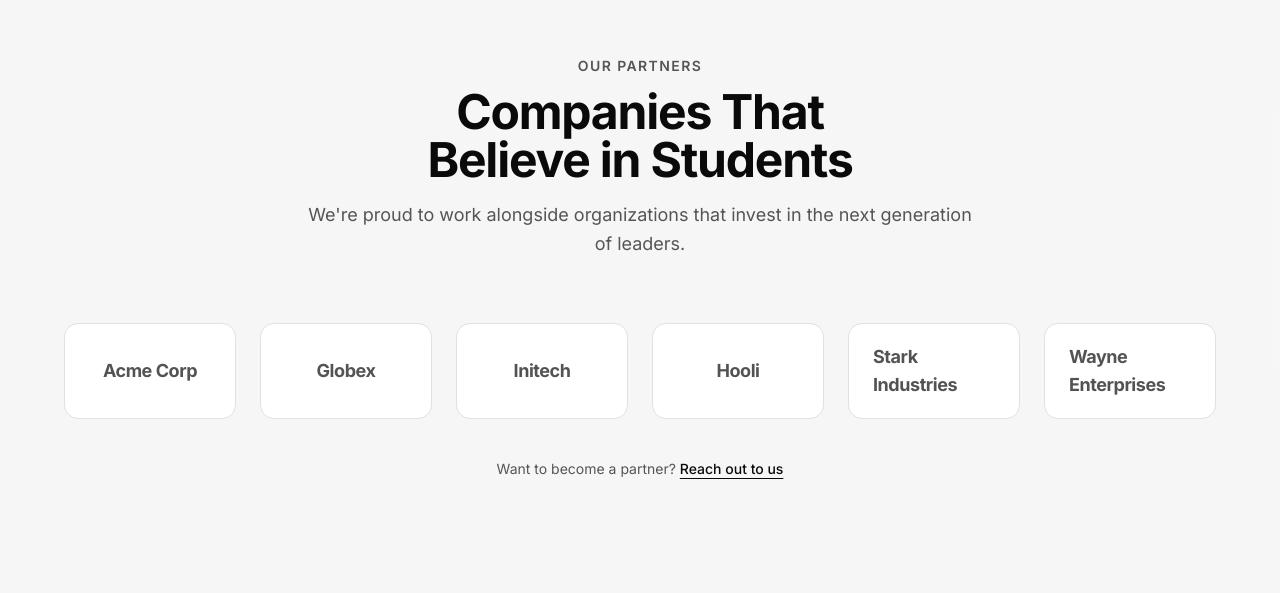
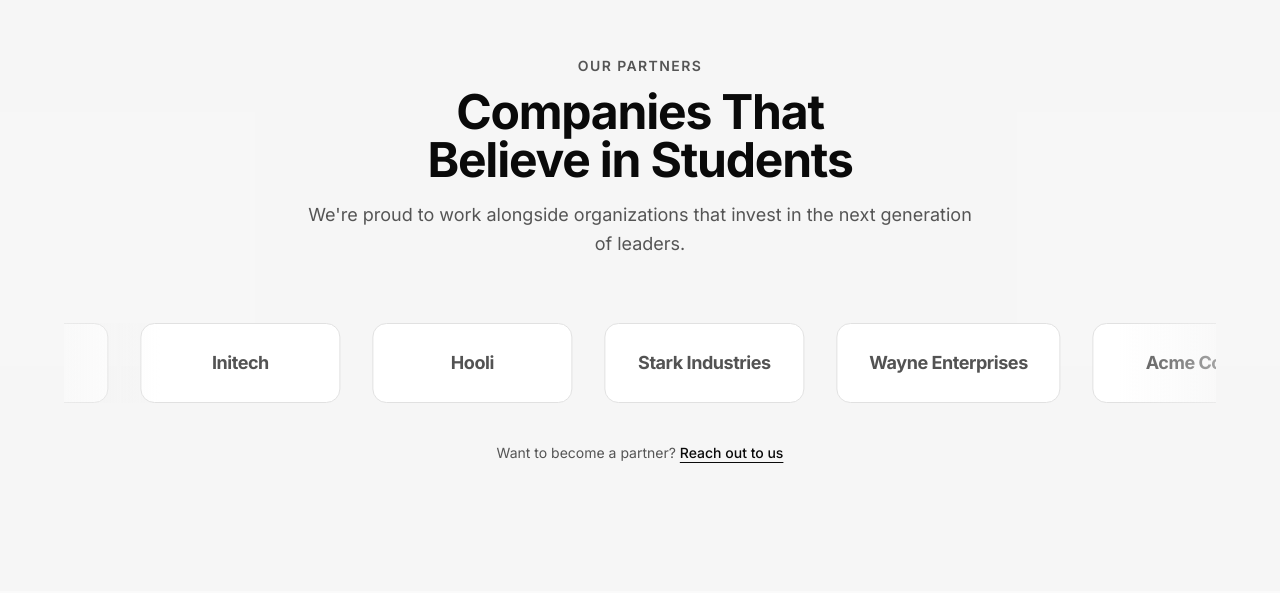
Before and after one commit to Pineollocks/v0-club-boost-web-page, a Next.js app: page / in a window 1280 px wide. Shown: the part 4207-4800 px from the top of the page. Built offline with nearby package versions, Linux system fonts and the light colour scheme.

Commit message:
feat: implement smooth conveyor belt animation for partners
Add CSS animation with infinite scroll, fade masks, and pause on hover.

```diff
--- a/app/globals.css
+++ b/app/globals.css
@@ -124,3 +124,21 @@
     @apply bg-background text-foreground;
   }
 }
+
+/* Conveyor belt animation for partners section */
+@keyframes scroll {
+  0% {
+    transform: translateX(0);
+  }
+  100% {
+    transform: translateX(-50%);
+  }
+}
+
+.animate-scroll {
+  animation: scroll 25s linear infinite;
+}
+
+.animate-scroll:hover {
+  animation-play-state: paused;
+}
--- a/components/partners.tsx
+++ b/components/partners.tsx
@@ -9,7 +9,7 @@ const partners = [
 
 export function Partners() {
   return (
-    <section id="partners" className="bg-secondary/50 px-6 py-24 md:py-32">
+    <section id="partners" className="bg-secondary/50 px-6 py-24 md:py-32 overflow-hidden">
       <div className="mx-auto max-w-6xl">
         {/* Section header */}
         <div className="mx-auto max-w-2xl text-center">
@@ -25,18 +25,39 @@ export function Partners() {
           </p>
         </div>
 
-        {/* Partner logos grid */}
-        <div className="mt-16 grid grid-cols-2 gap-6 md:grid-cols-3 lg:grid-cols-6">
+        {/* Partner logos conveyor belt */}
+        <div className="mt-16 relative">
+          {/* Gradient masks for smooth fade effect */}
+          <div className="absolute left-0 top-0 bottom-0 w-24 bg-gradient-to-r from-secondary/50 to-transparent z-10 pointer-events-none" />
+          <div className="absolute right-0 top-0 bottom-0 w-24 bg-gradient-to-l from-secondary/50 to-transparent z-10 pointer-events-none" />
+
+          {/* Scrolling container */}
+          <div className="flex overflow-hidden">
+            <div className="flex animate-scroll gap-8">
+              {/* First set of partners */}
               {partners.map((partner) => (
                 <div
                   key={partner.name}
-              className="flex h-24 items-center justify-center rounded-xl border border-border bg-card px-6 transition-all hover:shadow-sm"
+                  className="flex h-20 min-w-[200px] items-center justify-center rounded-xl border border-border bg-card px-8 shrink-0"
                 >
-              <span className="font-[var(--font-heading)] text-lg font-bold tracking-tight text-foreground/70">
+                  <span className="font-[var(--font-heading)] text-lg font-bold tracking-tight text-foreground/70 whitespace-nowrap">
                     {partner.name}
                   </span>
                 </div>
               ))}
+              {/* Duplicate set for seamless loop */}
+              {partners.map((partner) => (
+                <div
+                  key={`${partner.name}-duplicate`}
+                  className="flex h-20 min-w-[200px] items-center justify-center rounded-xl border border-border bg-card px-8 shrink-0"
+                >
+                  <span className="font-[var(--font-heading)] text-lg font-bold tracking-tight text-foreground/70 whitespace-nowrap">
+                    {partner.name}
+                  </span>
+                </div>
+              ))}
+            </div>
+          </div>
         </div>
 
         <p className="mt-10 text-center text-sm text-muted-foreground">
```
Lines whose indentation alone changed are shown as unchanged.
